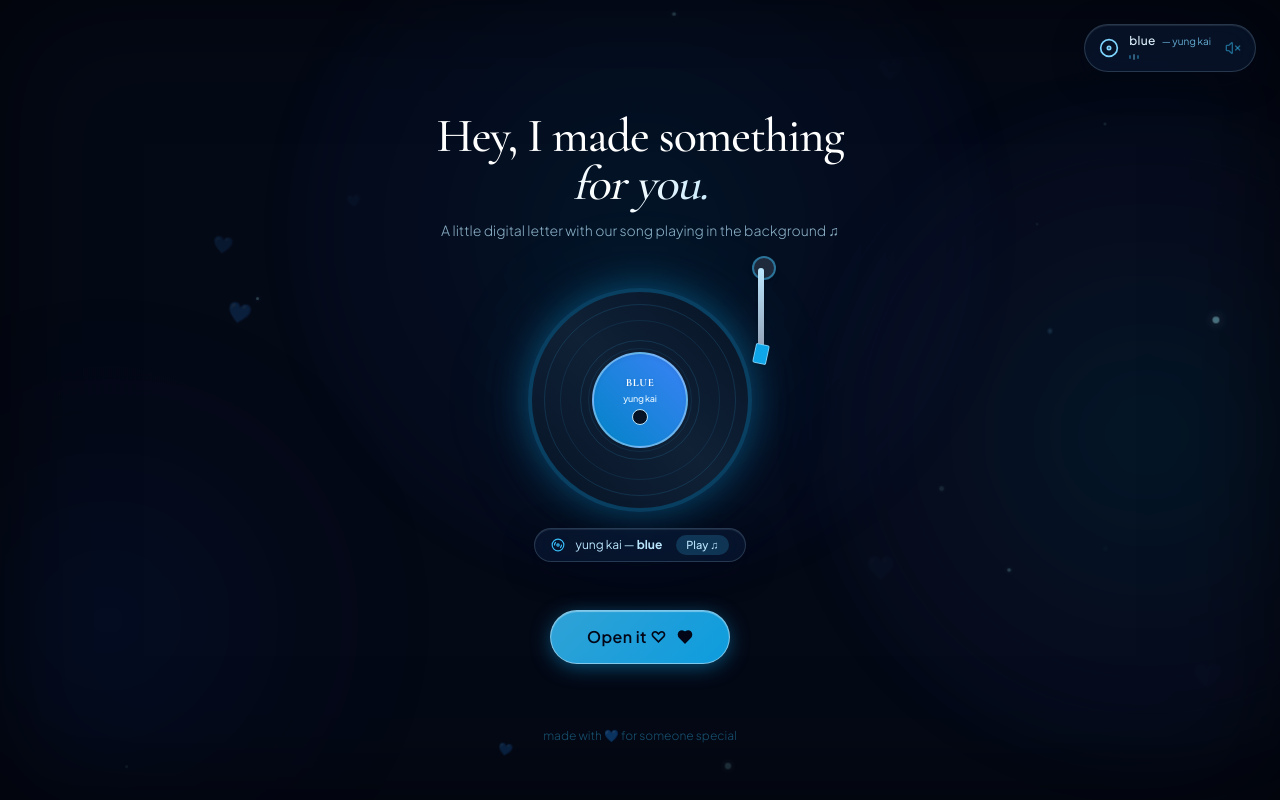
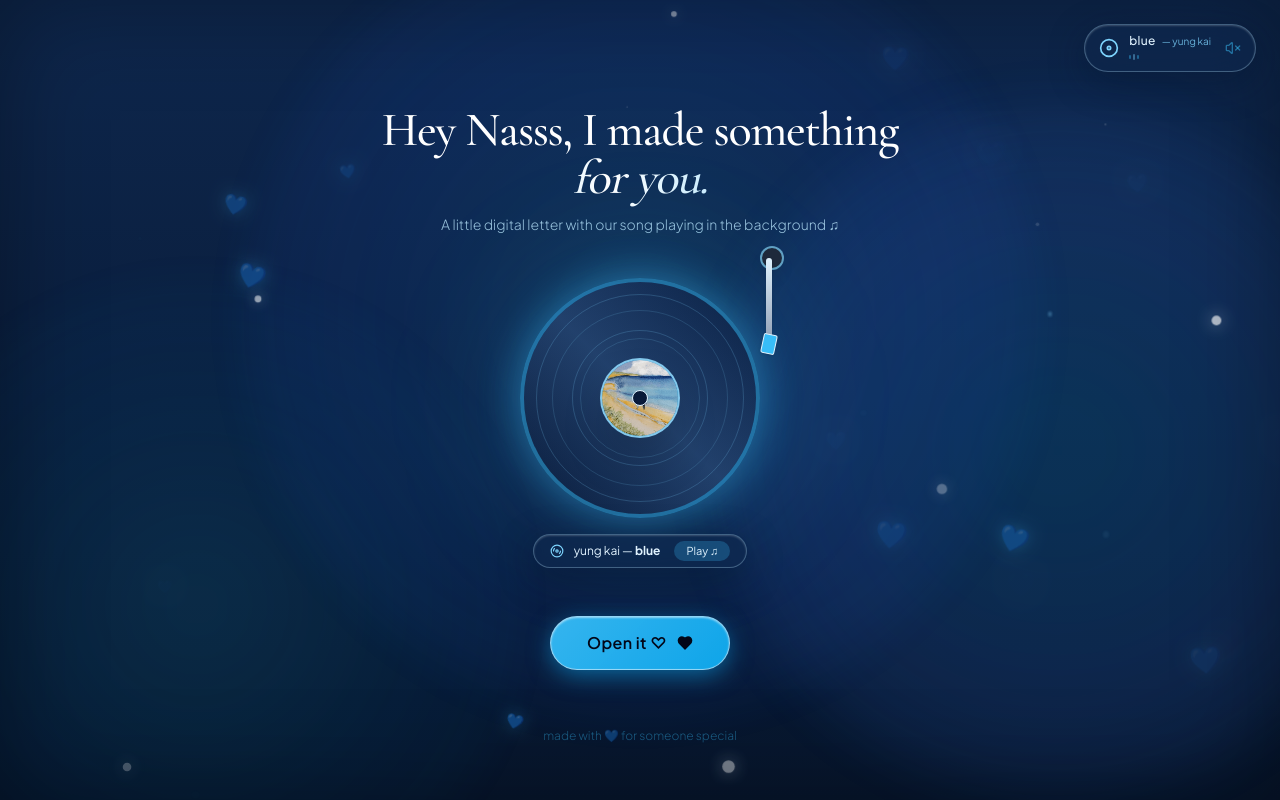
Before and after one commit to kafaalganiyu/buatnanas, a Next.js app: page / in a window 1280 px wide. Built offline with nearby package versions, Linux system fonts and the light colour scheme.

Commit message:
feat: bright romantic blue tone, lyrics bridge, vinyl cover, Nasss nickname, and story photos

```diff
--- a/src/app/globals.css
+++ b/src/app/globals.css
@@ -3,7 +3,7 @@
 @tailwind utilities;
 
 :root {
-  --background: #060d1f;
+  --background: #08162d;
   --foreground: #f0f9ff;
 }
 
@@ -23,59 +23,59 @@ body {
   -webkit-tap-highlight-color: transparent;
 }
 
-/* Glassmorphism Classes */
+/* Lighter, Frosted Romantic Glassmorphism Classes */
 .glass-card {
-  background: rgba(13, 32, 64, 0.45);
-  backdrop-filter: blur(16px);
-  -webkit-backdrop-filter: blur(16px);
-  border: 1px solid rgba(186, 230, 253, 0.18);
-  box-shadow: 0 8px 32px 0 rgba(2, 6, 23, 0.45), inset 0 1px 1px 0 rgba(255, 255, 255, 0.1);
+  background: rgba(15, 41, 79, 0.58);
+  backdrop-filter: blur(20px);
+  -webkit-backdrop-filter: blur(20px);
+  border: 1px solid rgba(186, 230, 253, 0.3);
+  box-shadow: 0 10px 36px 0 rgba(4, 19, 44, 0.4), inset 0 1px 2px 0 rgba(255, 255, 255, 0.2);
 }
 
 .glass-card-glow {
-  background: rgba(15, 38, 77, 0.55);
-  backdrop-filter: blur(20px);
-  -webkit-backdrop-filter: blur(20px);
-  border: 1px solid rgba(125, 211, 252, 0.35);
-  box-shadow: 0 12px 40px 0 rgba(14, 165, 233, 0.25), inset 0 1px 2px 0 rgba(255, 255, 255, 0.2);
+  background: rgba(18, 48, 92, 0.65);
+  backdrop-filter: blur(24px);
+  -webkit-backdrop-filter: blur(24px);
+  border: 1px solid rgba(125, 211, 252, 0.45);
+  box-shadow: 0 14px 44px 0 rgba(14, 165, 233, 0.35), inset 0 1px 2px 0 rgba(255, 255, 255, 0.3);
 }
 
 .glass-button-primary {
-  background: linear-gradient(135deg, rgba(56, 189, 248, 0.85) 0%, rgba(14, 165, 233, 0.95) 100%);
-  border: 1px solid rgba(224, 242, 254, 0.5);
-  box-shadow: 0 4px 20px -2px rgba(14, 165, 233, 0.5), inset 0 1px 1px rgba(255, 255, 255, 0.4);
+  background: linear-gradient(135deg, rgba(56, 189, 248, 0.95) 0%, rgba(14, 165, 233, 1) 100%);
+  border: 1px solid rgba(224, 242, 254, 0.6);
+  box-shadow: 0 6px 24px -2px rgba(14, 165, 233, 0.6), inset 0 1px 2px rgba(255, 255, 255, 0.5);
   color: #031525;
   font-weight: 600;
   transition: all 0.3s cubic-bezier(0.16, 1, 0.3, 1);
 }
 
 .glass-button-primary:hover {
-  background: linear-gradient(135deg, rgba(125, 211, 252, 0.95) 0%, rgba(56, 189, 248, 1) 100%);
-  box-shadow: 0 6px 28px 0 rgba(56, 189, 248, 0.7), inset 0 1px 2px rgba(255, 255, 255, 0.6);
+  background: linear-gradient(135deg, rgba(125, 211, 252, 1) 0%, rgba(56, 189, 248, 1) 100%);
+  box-shadow: 0 8px 32px 0 rgba(56, 189, 248, 0.8), inset 0 1px 2px rgba(255, 255, 255, 0.7);
   transform: translateY(-2px) scale(1.02);
 }
 
 .glass-button-secondary {
-  background: rgba(15, 34, 64, 0.5);
-  border: 1px solid rgba(186, 230, 253, 0.25);
+  background: rgba(22, 53, 99, 0.6);
+  border: 1px solid rgba(186, 230, 253, 0.35);
   color: #bae6fd;
-  backdrop-filter: blur(12px);
+  backdrop-filter: blur(14px);
   transition: all 0.3s ease;
 }
 
 .glass-button-secondary:hover {
-  background: rgba(30, 64, 110, 0.7);
-  border-color: rgba(186, 230, 253, 0.5);
+  background: rgba(35, 78, 138, 0.8);
+  border-color: rgba(186, 230, 253, 0.6);
   color: #ffffff;
 }
 
 /* Glowing text */
 .text-glow-blue {
-  text-shadow: 0 0 20px rgba(56, 189, 248, 0.6), 0 0 40px rgba(14, 165, 233, 0.3);
+  text-shadow: 0 0 20px rgba(56, 189, 248, 0.7), 0 0 45px rgba(14, 165, 233, 0.4);
 }
 
 .text-glow-soft {
-  text-shadow: 0 0 15px rgba(224, 242, 254, 0.5);
+  text-shadow: 0 0 15px rgba(224, 242, 254, 0.6);
 }
 
 /* Shimmer animation */
@@ -113,8 +113,3 @@ body {
 .eq-bar-1 { animation: eqBar1 0.8s ease-in-out infinite; }
 .eq-bar-2 { animation: eqBar2 0.7s ease-in-out infinite; }
 .eq-bar-3 { animation: eqBar3 0.9s ease-in-out infinite; }
-
-/* Custom romantic background gradient */
-.romantic-bg {
-  background: radial-gradient(circle at 50% 20%, #0c234a 0%, #071530 45%, #030814 100%);
-}
--- a/src/components/BackgroundEffects.tsx
+++ b/src/components/BackgroundEffects.tsx
@@ -18,24 +18,23 @@ export default function BackgroundEffects() {
   const [particles, setParticles] = useState<Particle[]>([]);
 
   useEffect(() => {
-    // Generate gentle background particles
     const items: Particle[] = [];
-    const count = 35; // optimal for both mobile and desktop
+    const count = 40;
 
     for (let i = 0; i < count; i++) {
       const typeRand = Math.random();
       let type: 'heart' | 'star' | 'circle' = 'circle';
-      if (typeRand > 0.65) type = 'heart';
-      else if (typeRand > 0.35) type = 'star';
+      if (typeRand > 0.6) type = 'heart';
+      else if (typeRand > 0.3) type = 'star';
 
       items.push({
         id: i,
-        x: Math.random() * 100, // percentage
-        y: Math.random() * 100, // percentage
-        size: type === 'heart' ? Math.random() * 14 + 10 : Math.random() * 6 + 2,
-        duration: Math.random() * 14 + 12,
-        delay: Math.random() * 8,
-        opacity: Math.random() * 0.45 + 0.15,
+        x: Math.random() * 100,
+        y: Math.random() * 100,
+        size: type === 'heart' ? Math.random() * 16 + 12 : Math.random() * 7 + 2,
+        duration: Math.random() * 12 + 10,
+        delay: Math.random() * 6,
+        opacity: Math.random() * 0.5 + 0.25,
         type,
       });
     }
@@ -45,13 +44,13 @@ export default function BackgroundEffects() {
 
   return (
     <div className="fixed inset-0 pointer-events-none overflow-hidden z-0">
-      {/* Deep Romantic Background Layer */}
-      <div className="absolute inset-0 bg-[#040916]" />
+      {/* Luminous Dreamy Romantic Gradient Base */}
+      <div className="absolute inset-0 bg-gradient-to-b from-[#0e274d] via-[#0a1e3d] to-[#07162d]" />
 
-      {/* Radial Atmospheric Lighting Orbs */}
-      <div className="absolute -top-[15%] left-1/2 -translate-x-1/2 w-[700px] h-[700px] bg-gradient-radial from-sky-600/20 via-blue-900/15 to-transparent rounded-full blur-3xl animate-pulse-glow" />
-      <div className="absolute top-[40%] -left-[15%] w-[600px] h-[600px] bg-gradient-radial from-blue-700/15 via-indigo-950/10 to-transparent rounded-full blur-3xl animate-pulse-glow" style={{ animationDelay: '2s' }} />
-      <div className="absolute bottom-[5%] -right-[15%] w-[650px] h-[650px] bg-gradient-radial from-cyan-600/15 via-blue-950/20 to-transparent rounded-full blur-3xl animate-pulse-glow" style={{ animationDelay: '4s' }} />
+      {/* Bright Sky Blue & Cyan Atmospheric Light Orbs */}
+      <div className="absolute -top-[10%] left-1/2 -translate-x-1/2 w-[800px] h-[800px] bg-gradient-radial from-sky-400/25 via-blue-600/20 to-transparent rounded-full blur-3xl animate-pulse-glow" />
+      <div className="absolute top-[35%] -left-[10%] w-[650px] h-[650px] bg-gradient-radial from-cyan-400/25 via-sky-600/15 to-transparent rounded-full blur-3xl animate-pulse-glow" style={{ animationDelay: '2.5s' }} />
+      <div className="absolute bottom-[0%] -right-[10%] w-[700px] h-[700px] bg-gradient-radial from-sky-500/25 via-blue-500/20 to-transparent rounded-full blur-3xl animate-pulse-glow" style={{ animationDelay: '4.5s' }} />
 
       {/* Floating Gentle Elements */}
       {particles.map((p) => {
@@ -59,7 +58,7 @@ export default function BackgroundEffects() {
           return (
             <motion.div
               key={p.id}
-              className="absolute text-sky-400 select-none"
+              className="absolute text-sky-300 select-none drop-shadow-[0_0_8px_rgba(56,189,248,0.6)]"
               style={{
                 left: `${p.x}%`,
                 top: `${p.y}%`,
@@ -67,10 +66,10 @@ export default function BackgroundEffects() {
                 opacity: p.opacity,
               }}
               animate={{
-                y: [0, -100, -200],
-                x: [0, (p.id % 2 === 0 ? 20 : -20), 0],
+                y: [0, -110, -220],
+                x: [0, (p.id % 2 === 0 ? 25 : -25), 0],
                 opacity: [0, p.opacity, 0],
-                rotate: [0, (p.id % 2 === 0 ? 25 : -25), 0],
+                rotate: [0, (p.id % 2 === 0 ? 20 : -20), 0],
               }}
               transition={{
                 duration: p.duration,
@@ -88,17 +87,17 @@ export default function BackgroundEffects() {
           return (
             <motion.div
               key={p.id}
-              className="absolute rounded-full bg-cyan-200"
+              className="absolute rounded-full bg-white"
               style={{
                 left: `${p.x}%`,
                 top: `${p.y}%`,
                 width: `${p.size}px`,
                 height: `${p.size}px`,
-                boxShadow: '0 0 10px rgba(186, 230, 253, 0.8)',
+                boxShadow: '0 0 12px rgba(224, 242, 254, 0.9)',
               }}
               animate={{
-                scale: [0.6, 1.4, 0.6],
-                opacity: [p.opacity * 0.4, p.opacity, p.opacity * 0.4],
+                scale: [0.7, 1.5, 0.7],
+                opacity: [p.opacity * 0.5, p.opacity, p.opacity * 0.5],
               }}
               transition={{
                 duration: p.duration / 3,
@@ -113,7 +112,7 @@ export default function BackgroundEffects() {
         return (
           <motion.div
             key={p.id}
-            className="absolute rounded-full bg-sky-300/40 blur-[1px]"
+            className="absolute rounded-full bg-sky-300/50 blur-[1px]"
             style={{
               left: `${p.x}%`,
               top: `${p.y}%`,
@@ -121,7 +120,7 @@ export default function BackgroundEffects() {
               height: `${p.size}px`,
             }}
             animate={{
-              y: [0, -70, -140],
+              y: [0, -80, -160],
               opacity: [0, p.opacity, 0],
             }}
             transition={{
@@ -134,8 +133,8 @@ export default function BackgroundEffects() {
         );
       })}
 
-      {/* Subtle Vignette Overlay for focus & intimacy */}
-      <div className="absolute inset-0 bg-radial-gradient pointer-events-none shadow-[inset_0_0_120px_rgba(0,0,0,0.6)]" />
+      {/* Gentle Vignette */}
+      <div className="absolute inset-0 bg-radial-gradient pointer-events-none shadow-[inset_0_0_100px_rgba(0,0,0,0.35)]" />
     </div>
   );
 }
--- a/src/components/OpeningScreen.tsx
+++ b/src/components/OpeningScreen.tsx
@@ -2,7 +2,7 @@
 
 import React from 'react';
 import { motion } from 'framer-motion';
-import { Heart, Sparkles, Disc3 } from 'lucide-react';
+import { Heart } from 'lucide-react';
 import VinylPlayer from './VinylPlayer';
 
 interface OpeningScreenProps {
@@ -19,30 +19,30 @@ export default function OpeningScreen({ onStart, isPlaying, onTogglePlay }: Open
       animate={{ opacity: 1, scale: 1 }}
       exit={{ opacity: 0, y: -25, scale: 0.98 }}
       transition={{ duration: 0.8, ease: [0.16, 1, 0.3, 1] }}
-      className="flex flex-col items-center justify-center min-h-[80vh] px-6 text-center z-10 max-w-xl mx-auto"
+      className="flex flex-col items-center justify-center min-h-[80vh] px-4 sm:px-6 text-center z-10 max-w-xl mx-auto"
     >
       {/* Greeting Title */}
       <motion.div
         initial={{ opacity: 0, y: 15 }}
         animate={{ opacity: 1, y: 0 }}
         transition={{ duration: 0.9, delay: 0.1 }}
-        className="space-y-3 mb-4"
+        className="space-y-3 mb-3"
       >
         <h1 className="font-serif text-3xl sm:text-4xl md:text-5xl font-medium tracking-tight text-white leading-tight">
-          Hey, I made something <br />
+          Hey Nasss, I made something <br />
           <span className="italic text-sky-300 shimmer-text">for you.</span>
         </h1>
-        <p className="text-xs sm:text-sm text-sky-200/75 max-w-md mx-auto font-light">
+        <p className="text-xs sm:text-sm text-sky-200/80 max-w-md mx-auto font-light">
           A little digital letter with our song playing in the background ♫
         </p>
       </motion.div>
 
-      {/* Prominent Center Blue Vinyl Record Player */}
+      {/* Prominent Center Blue Vinyl Record Player with user cover */}
       <motion.div
         initial={{ opacity: 0, scale: 0.85 }}
         animate={{ opacity: 1, scale: 1 }}
         transition={{ duration: 0.8, delay: 0.25 }}
-        className="my-2"
+        className="my-1 sm:my-2"
       >
         <VinylPlayer
           isPlaying={isPlaying}
@@ -56,7 +56,7 @@ export default function OpeningScreen({ onStart, isPlaying, onTogglePlay }: Open
         initial={{ opacity: 0, y: 15 }}
         animate={{ opacity: 1, y: 0 }}
         transition={{ duration: 0.8, delay: 0.4 }}
-        className="mt-4"
+        className="mt-3 sm:mt-4"
       >
         <motion.button
           whileHover={{ scale: 1.05 }}
@@ -64,8 +64,7 @@ export default function OpeningScreen({ onStart, isPlaying, onTogglePlay }: Open
           onClick={onStart}
           className="relative group px-9 py-3.5 rounded-full font-medium text-base tracking-wide glass-button-primary cursor-pointer flex items-center gap-2.5 shadow-2xl overflow-hidden"
         >
-          {/* Button Shimmer Ray */}
-          <span className="absolute inset-0 w-full h-full bg-gradient-to-r from-transparent via-white/30 to-transparent -translate-x-full group-hover:translate-x-full transition-transform duration-1000 ease-in-out" />
+          <span className="absolute inset-0 w-full h-full bg-gradient-to-r from-transparent via-white/35 to-transparent -translate-x-full group-hover:translate-x-full transition-transform duration-1000 ease-in-out" />
 
           <span className="relative font-semibold text-slate-950">
             Open it ♡
--- a/src/components/VinylPlayer.tsx
+++ b/src/components/VinylPlayer.tsx
@@ -2,7 +2,7 @@
 
 import React from 'react';
 import { motion } from 'framer-motion';
-import { Play, Pause, Disc3, Sparkles } from 'lucide-react';
+import { Play, Pause, Disc3 } from 'lucide-react';
 
 interface VinylPlayerProps {
   isPlaying: boolean;
@@ -21,18 +21,25 @@ export default function VinylPlayer({ isPlaying, onTogglePlay, variant = 'promin
         <button
           onClick={onTogglePlay}
           aria-label={isPlaying ? "Pause track" : "Play track"}
-          className="group flex items-center gap-3 px-4 py-2 rounded-full glass-card hover:border-sky-400/50 transition-all duration-300 shadow-xl shadow-sky-950/50 cursor-pointer"
+          className="group flex items-center gap-3 px-4 py-2 rounded-full glass-card hover:border-sky-300/60 transition-all duration-300 shadow-xl shadow-sky-900/40 cursor-pointer"
         >
           {/* Mini Vinyl */}
           <div className="relative w-8 h-8 flex items-center justify-center">
             <motion.div
               animate={{ rotate: isPlaying ? 360 : 0 }}
               transition={{ duration: 4, repeat: Infinity, ease: 'linear' }}
-              className="w-8 h-8 rounded-full bg-gradient-to-tr from-sky-950 via-slate-900 to-sky-900 border border-sky-400/40 flex items-center justify-center shadow-md relative overflow-hidden"
+              className="w-8 h-8 rounded-full bg-gradient-to-tr from-sky-950 via-slate-900 to-sky-900 border border-sky-400/50 flex items-center justify-center shadow-md relative overflow-hidden"
             >
-              {/* Vinyl grooves */}
-              <div className="absolute inset-1 rounded-full border border-sky-400/20" />
-              <div className="w-2.5 h-2.5 rounded-full bg-sky-400 border border-sky-200" />
+              {/* Center user image or dot */}
+              {/* eslint-disable-next-line @next/next/no-img-element */}
+              <img
+                src="/gambar/blue.png"
+                alt="blue cover"
+                className="w-4 h-4 rounded-full object-cover"
+                onError={(e) => {
+                  (e.target as HTMLElement).style.display = 'none';
+                }}
+              />
             </motion.div>
             {isPlaying && (
               <span className="absolute -top-0.5 -right-0.5 w-2 h-2 rounded-full bg-sky-400 animate-ping" />
@@ -42,15 +49,15 @@ export default function VinylPlayer({ isPlaying, onTogglePlay, variant = 'promin
           {/* Track details */}
           <div className="flex flex-col text-left">
             <span className="text-xs font-semibold text-sky-100 flex items-center gap-1">
-              blue <span className="text-[10px] text-sky-300/70 font-normal">— yung kai</span>
+              blue <span className="text-[10px] text-sky-200/80 font-normal">— yung kai</span>
             </span>
-            <span className="text-[10px] text-sky-300/80">
+            <span className="text-[10px] text-sky-300 font-medium">
               {isPlaying ? 'Now Playing ♫' : 'Paused ⏸'}
             </span>
           </div>
 
-          {/* Play/Pause Button */}
-          <div className="w-6 h-6 rounded-full bg-sky-400/20 flex items-center justify-center text-sky-300 group-hover:bg-sky-400 group-hover:text-slate-950 transition-colors ml-1">
+          {/* Play/Pause Icon */}
+          <div className="w-6 h-6 rounded-full bg-sky-400/25 flex items-center justify-center text-sky-200 group-hover:bg-sky-400 group-hover:text-slate-950 transition-colors ml-1">
             {isPlaying ? <Pause className="w-3 h-3" /> : <Play className="w-3 h-3 ml-0.5" />}
           </div>
         </button>
@@ -59,13 +66,13 @@ export default function VinylPlayer({ isPlaying, onTogglePlay, variant = 'promin
   }
 
   return (
-    <div className="flex flex-col items-center justify-center my-6 z-20">
-      {/* Interactive Big Center Blue Vinyl Record */}
+    <div className="flex flex-col items-center justify-center my-4 sm:my-6 z-20">
+      {/* Big Interactive Blue Vinyl Disc */}
       <div className="relative group cursor-pointer" onClick={onTogglePlay}>
-        {/* Glowing Atmosphere behind Vinyl */}
+        {/* Luminous Glow behind Vinyl */}
         <div
-          className={`absolute -inset-4 rounded-full blur-2xl transition-all duration-700 pointer-events-none ${
-            isPlaying ? 'bg-sky-500/25 scale-105' : 'bg-sky-500/10 scale-95'
+          className={`absolute -inset-5 rounded-full blur-3xl transition-all duration-700 pointer-events-none ${
+            isPlaying ? 'bg-sky-400/35 scale-110' : 'bg-sky-400/15 scale-95'
           }`}
         />
 
@@ -76,58 +83,58 @@ export default function VinylPlayer({ isPlaying, onTogglePlay, variant = 'promin
             transition={{ duration: 0.6, ease: 'easeInOut' }}
             className="w-full h-full relative origin-[85%_15%]"
           >
-            {/* Tonearm base */}
-            <div className="absolute top-0 right-0 w-6 h-6 rounded-full bg-slate-800 border-2 border-sky-400/50 shadow-md" />
-            {/* Tonearm metal stick */}
-            <div className="absolute top-3 right-3 w-1.5 h-16 sm:h-20 bg-gradient-to-b from-sky-200 to-slate-400 rounded-full shadow" />
-            {/* Needle cartridge head */}
-            <div className="absolute bottom-1 right-2 w-3.5 h-5 bg-sky-500 rounded-sm shadow border border-sky-200/60 rotate-12" />
+            {/* Base */}
+            <div className="absolute top-0 right-0 w-6 h-6 rounded-full bg-slate-800 border-2 border-sky-300/70 shadow-lg" />
+            {/* Arm */}
+            <div className="absolute top-3 right-3 w-1.5 h-16 sm:h-20 bg-gradient-to-b from-sky-100 to-slate-400 rounded-full shadow" />
+            {/* Needle */}
+            <div className="absolute bottom-1 right-2 w-3.5 h-5 bg-sky-400 rounded-sm shadow border border-sky-100 rotate-12" />
           </motion.div>
         </div>
 
         {/* Blue Vinyl Disc */}
         <motion.div
           animate={{ rotate: isPlaying ? 360 : 0 }}
-          transition={{ duration: 6, repeat: Infinity, ease: 'linear' }}
-          className="relative w-44 h-44 sm:w-56 sm:h-56 rounded-full bg-[#071326] border-4 border-sky-500/30 shadow-[0_0_35px_rgba(14,165,233,0.35)] flex items-center justify-center overflow-hidden select-none"
+          transition={{ duration: 5, repeat: Infinity, ease: 'linear' }}
+          className="relative w-48 h-48 sm:w-60 sm:h-60 rounded-full bg-gradient-to-tr from-[#091b3a] via-[#0d2a58] to-[#0a2044] border-4 border-sky-400/50 shadow-[0_0_40px_rgba(56,189,248,0.45)] flex items-center justify-center overflow-hidden select-none"
         >
-          {/* Vinyl Shiny Sheen Reflection Overlay */}
-          <div className="absolute inset-0 bg-gradient-to-tr from-transparent via-sky-300/10 to-transparent opacity-70 pointer-events-none" />
+          {/* Shiny Vinyl Gloss Reflection */}
+          <div className="absolute inset-0 bg-gradient-to-tr from-transparent via-sky-200/15 to-transparent opacity-80 pointer-events-none" />
 
-          {/* Concentric Vinyl Grooves */}
-          <div className="absolute inset-2 sm:inset-3 rounded-full border border-sky-400/15 pointer-events-none" />
-          <div className="absolute inset-5 sm:inset-7 rounded-full border border-sky-400/10 pointer-events-none" />
-          <div className="absolute inset-9 sm:inset-12 rounded-full border border-sky-400/15 pointer-events-none" />
-          <div className="absolute inset-14 sm:inset-18 rounded-full border border-sky-400/10 pointer-events-none" />
+          {/* Realistic Grooves */}
+          <div className="absolute inset-2 sm:inset-3 rounded-full border border-sky-300/20 pointer-events-none" />
+          <div className="absolute inset-5 sm:inset-7 rounded-full border border-sky-300/15 pointer-events-none" />
+          <div className="absolute inset-9 sm:inset-12 rounded-full border border-sky-300/20 pointer-events-none" />
+          <div className="absolute inset-14 sm:inset-18 rounded-full border border-sky-300/15 pointer-events-none" />
 
-          {/* Center Blue Label */}
-          <div className="w-18 h-18 sm:w-24 sm:h-24 rounded-full bg-gradient-to-tr from-sky-600 to-blue-500 border-2 border-sky-200/50 flex flex-col items-center justify-center p-2 text-center shadow-inner relative z-10">
-            <span className="text-[9px] sm:text-[11px] font-bold text-white tracking-wider uppercase font-serif drop-shadow">
-              blue
-            </span>
-            <span className="text-[7px] sm:text-[9px] text-sky-100 font-medium tracking-tight">
-              yung kai
-            </span>
+          {/* Center Album Cover (User's blue.png) */}
+          <div className="w-20 h-20 sm:w-26 sm:h-26 rounded-full border-2 border-sky-200/70 shadow-2xl relative z-10 overflow-hidden bg-sky-600 flex items-center justify-center">
+            {/* eslint-disable-next-line @next/next/no-img-element */}
+            <img
+              src="/gambar/blue.png"
+              alt="blue by yung kai"
+              className="w-full h-full object-cover"
+            />
             {/* Center Spindle Hole */}
-            <div className="w-3 h-3 sm:w-4 sm:h-4 rounded-full bg-[#071326] border border-sky-200 mt-1 shadow-inner" />
+            <div className="absolute w-3.5 h-3.5 sm:w-4 sm:h-4 rounded-full bg-[#091b3a] border border-sky-100 shadow-inner" />
           </div>
         </motion.div>
 
-        {/* Center Hover / Play Indicator Overlay */}
+        {/* Hover / Click to Play Overlay */}
         <div className="absolute inset-0 flex items-center justify-center opacity-0 group-hover:opacity-100 transition-opacity bg-slate-950/40 rounded-full z-20 backdrop-blur-[2px]">
-          <div className="w-12 h-12 rounded-full bg-sky-400 text-slate-950 flex items-center justify-center shadow-xl">
-            {isPlaying ? <Pause className="w-6 h-6" /> : <Play className="w-6 h-6 ml-0.5" />}
+          <div className="w-14 h-14 rounded-full bg-sky-400 text-slate-950 flex items-center justify-center shadow-2xl">
+            {isPlaying ? <Pause className="w-7 h-7" /> : <Play className="w-7 h-7 ml-0.5" />}
           </div>
         </div>
       </div>
 
-      {/* Track info bar below vinyl */}
-      <div className="mt-4 flex items-center gap-2.5 px-4 py-1.5 rounded-full glass-card border-sky-400/30 text-xs text-sky-200">
-        <Disc3 className={`w-3.5 h-3.5 text-sky-400 ${isPlaying ? 'animate-spin' : ''}`} />
+      {/* Track info tag */}
+      <div className="mt-4 flex items-center gap-2.5 px-4 py-1.5 rounded-full glass-card border-sky-300/40 text-xs text-sky-100 shadow-lg">
+        <Disc3 className={`w-3.5 h-3.5 text-sky-300 ${isPlaying ? 'animate-spin' : ''}`} />
         <span>yung kai — <strong>blue</strong></span>
         <button
           onClick={onTogglePlay}
-          className="ml-1 px-2.5 py-0.5 rounded-full bg-sky-400/20 hover:bg-sky-400 hover:text-slate-950 text-sky-200 transition-all font-medium text-[11px] cursor-pointer"
+          className="ml-1 px-3 py-0.5 rounded-full bg-sky-400/25 hover:bg-sky-400 hover:text-slate-950 text-sky-100 hover:font-semibold transition-all text-[11px] cursor-pointer"
         >
           {isPlaying ? 'Pause' : 'Play ♫'}
         </button>
```
Also changed, not shown: src/components/ConfessionStory.tsx (+45 -27 lines), src/components/ConfirmationSequence.tsx (+13 -14 lines), src/components/FinalCelebration.tsx (+19 -38 lines), src/components/FinalQuestion.tsx (+4 -18 lines), src/data/confessionData.ts (+31 -29 lines), public/gambar/blue.png (added).
